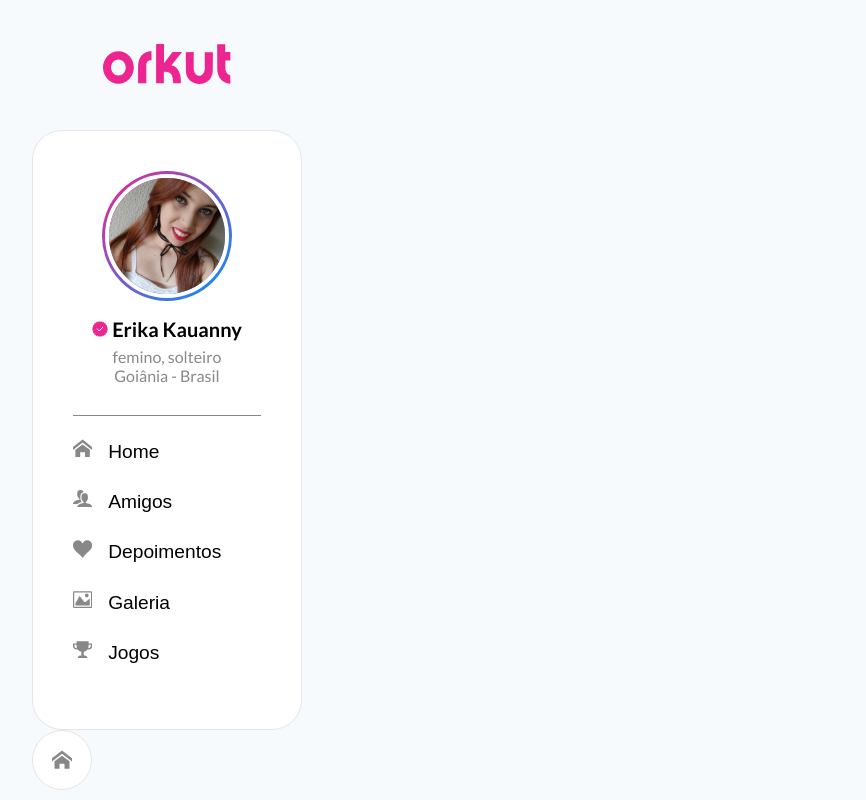
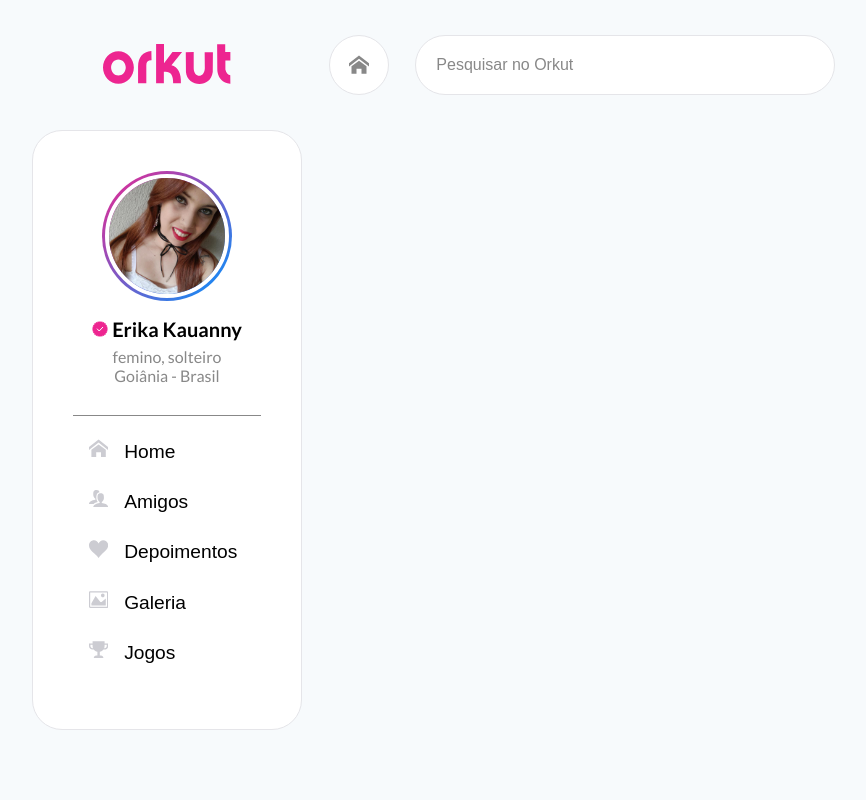
Before and after one commit to vinicmd/orkut, a React (Vite) app: page / in a window 1280 px wide. Shown: the whole page, without its empty margins (33-899 px from the left). Built offline with nearby package versions, Linux system fonts and the light colour scheme.

Commit message:
Add Search bar

```diff
--- a/src/@types/styled.d.ts
+++ b/src/@types/styled.d.ts
@@ -10,6 +10,7 @@
       pink: string
       blue: string
       yelow: string
+      greyTransparence: string
     }
   }
 
--- a/src/components/AsideUser/style.ts
+++ b/src/components/AsideUser/style.ts
@@ -103,6 +103,7 @@
 
   background: none;
   border: none;
+  border-radius: 30px;
 
   text-align: left;
 
@@ -112,8 +113,10 @@
 
   transition: color 0.2s ease;
 
+  cursor: pointer;
+
   &:hover {
-    color: ${({ theme }) => theme.colors.textGrey};
+    background: ${({ theme }) => theme.colors.greyTransparence};
   }
 `
 
@@ -122,26 +125,26 @@
 `
 
 export const HomeIcon = styled(ImHome)`
-  color: ${({ theme }) => theme.colors.textGrey};
-  margin-right: 1rem;
+  color: ${({ theme }) => theme.colors.icons};
+  margin: 0 1rem;
 `
 
 export const FriendIcon = styled(ImUsers)`
-  color: ${({ theme }) => theme.colors.textGrey};
-  margin-right: 1rem;
+  color: ${({ theme }) => theme.colors.icons};
+  margin: 0 1rem;
 `
 
 export const StatementsIcon = styled(ImHeart)`
-  color: ${({ theme }) => theme.colors.textGrey};
-  margin-right: 1rem;
+  color: ${({ theme }) => theme.colors.icons};
+  margin: 0 1rem;
 `
 
 export const GalleryIcon = styled(ImImage)`
-  color: ${({ theme }) => theme.colors.textGrey};
-  margin-right: 1rem;
+  color: ${({ theme }) => theme.colors.icons};
+  margin: 0 1rem;
 `
 
 export const GameIcon = styled(ImTrophy)`
-  color: ${({ theme }) => theme.colors.textGrey};
-  margin-right: 1rem;
+  color: ${({ theme }) => theme.colors.icons};
+  margin: 0 1rem;
 `
--- a/src/components/Search/index.tsx
+++ b/src/components/Search/index.tsx
@@ -2,8 +2,12 @@
 
 export function Search() {
   return (
-    <S.HomeWrapper>
-      <S.HomeIcon />
-    </S.HomeWrapper>
+    <S.SearchWrapper>
+      <S.HomeWrapper>
+        <S.HomeIcon />
+      </S.HomeWrapper>
+
+      <S.SearchBar type="text" placeholder="Pesquisar no Orkut" />
+    </S.SearchWrapper>
   )
 }
--- a/src/components/Search/style.ts
+++ b/src/components/Search/style.ts
@@ -1,11 +1,22 @@
 import { ImHome } from 'react-icons/im'
 import styled from 'styled-components'
+
+export const SearchWrapper = styled.div`
+  width: 560px;
+  height: 130px;
+
+  display: flex;
+  align-items: center;
+  justify-content: space-evenly;
+`
 
 export const HomeWrapper = styled.div`
   width: 60px;
   height: 60px;
 
   border-radius: 50%;
+
+  cursor: pointer;
 
   display: flex;
   justify-content: center;
@@ -14,6 +25,10 @@
   border: 1px solid ${({ theme }) => theme.colors.border};
 
   background: ${({ theme }) => theme.colors.body};
+
+  &:hover {
+    background: ${({ theme }) => theme.colors.greyTransparence};
+  }
 `
 
 export const HomeIcon = styled(ImHome)`
@@ -21,3 +36,35 @@
   height: 20px;
   color: ${({ theme }) => theme.colors.textGrey};
 `
+
+export const SearchBar = styled.input`
+  width: 420px;
+  height: 60px;
+
+  border-radius: 30px;
+
+  cursor: pointer;
+
+  display: flex;
+  justify-content: center;
+  align-items: center;
+
+  border: 1px solid ${({ theme }) => theme.colors.border};
+
+  background: ${({ theme }) => theme.colors.body};
+
+  padding: 20px;
+
+  font-size: 1rem;
+  color: ${({ theme }) => theme.colors.textGrey};
+
+  &::-webkit-input-placeholder {
+    font-size: 1rem;
+
+    color: ${({ theme }) => theme.colors.textGrey};
+  }
+
+  &:hover {
+    background: ${({ theme }) => theme.colors.greyTransparence};
+  }
+`
--- a/src/pages/Home/style.ts
+++ b/src/pages/Home/style.ts
@@ -2,5 +2,8 @@
 
 export const Container = styled.div`
   margin: 0 auto;
+
   max-width: 1150px;
+
+  display: flex;
 `
--- a/src/styles/index.ts
+++ b/src/styles/index.ts
@@ -7,7 +7,8 @@
   pink: '#ED2590',
   blue: '#25CBFF',
   yelow: '#FFD02C',
-  textGrey: '#888'
+  textGrey: '#888',
+  greyTransparence: 'rgba(136, 136, 136, 0.3)'
 }
 
 function combineTheme(theme: CustomTheme): DefaultTheme {
```
